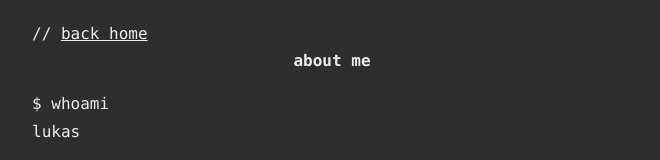
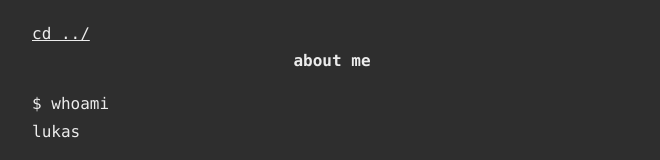
Before and after one commit to zann1x/hello-world, a Gatsby site: page /about/ in a window 1280 px wide. Shown: the top 160 px of the page, without its empty margins (308-968 px from the left). Built offline with nearby package versions, Linux system fonts and the light colour scheme; Gatsby itself is replaced by a stand-in of ours.

Commit message:
Update text of back home link

```diff
--- a/src/templates/SiteTemplate.js
+++ b/src/templates/SiteTemplate.js
@@ -24,7 +24,7 @@ const SiteTemplate = ({ data }) => {
         <Layout>
             <SEO title={frontmatter.title} description={frontmatter.description} />
             {/* eslint-disable-next-line react/jsx-no-comment-textnodes */}
-            <header><div>// <Link to="/">back home</Link></div></header>
+            <header><div><Link to="/">cd ../</Link></div></header>
             <h1>{frontmatter.title}</h1>
             <div className={styles.content} dangerouslySetInnerHTML={{ __html: html }} />
         </Layout>
```
